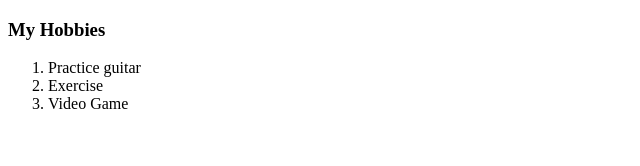
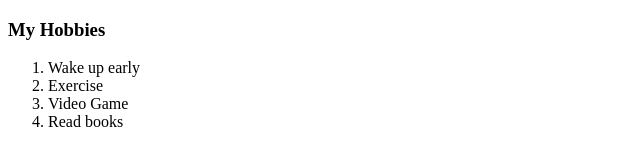
Before and after one commit to rezakhosravi110/cv, a plain HTML site: page hobbies.html in a window 1280 px wide. Shown: the whole page, without its empty margins (0-640 px from the left). Drawn offline with Linux system fonts and the light colour scheme.

Commit message:
Update hobbies.html

```diff
--- a/hobbies.html
+++ b/hobbies.html
@@ -7,9 +7,10 @@
   <body>
     <h3>My Hobbies</h3>
     <ol>
-      <li>Practice guitar</li>
+      <li>Wake up early</li>
       <li>Exercise</li>
       <li>Video Game</li>
+        <li>Read books</li>
     </ol>
 
   </body>
```
